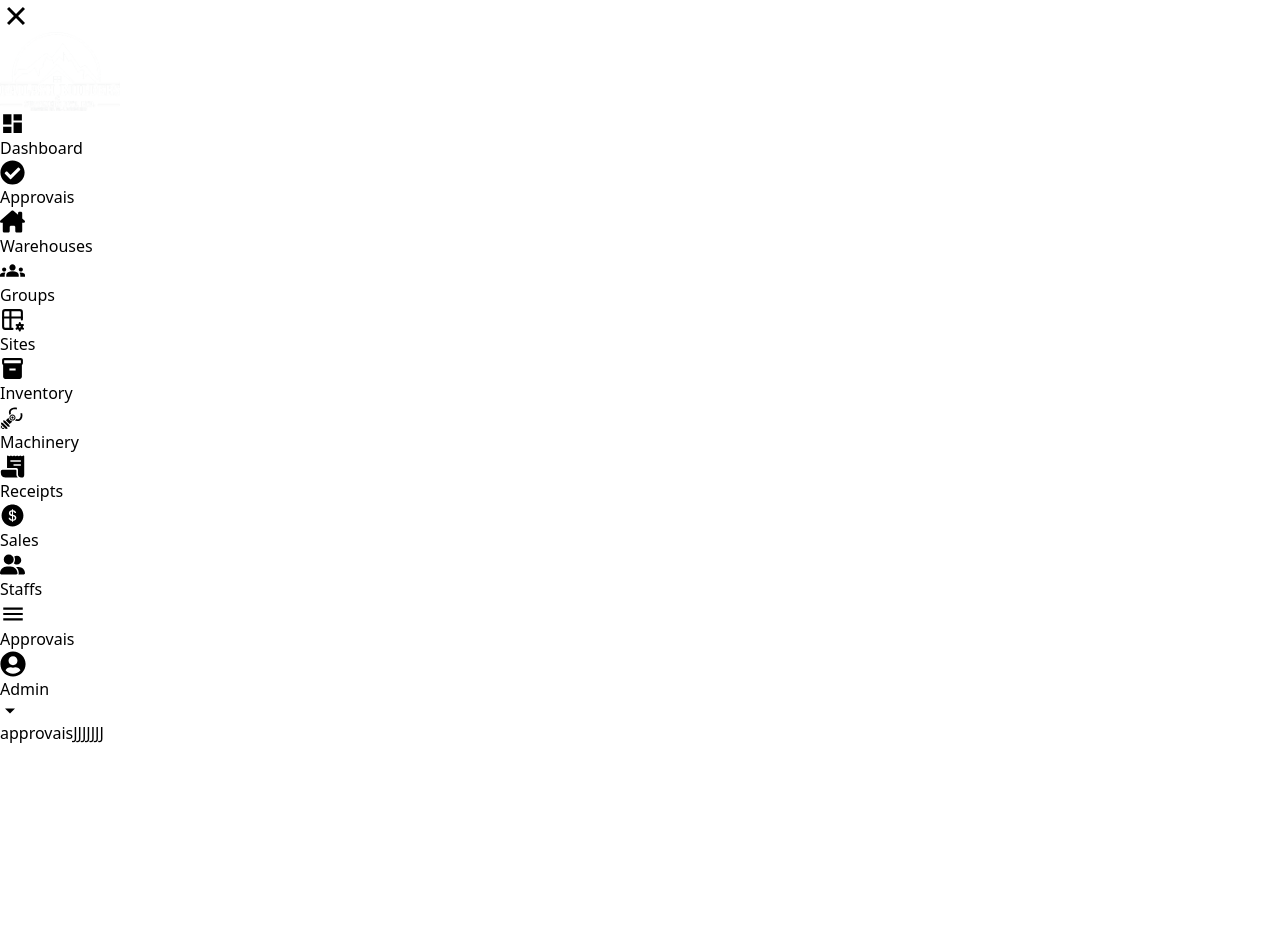
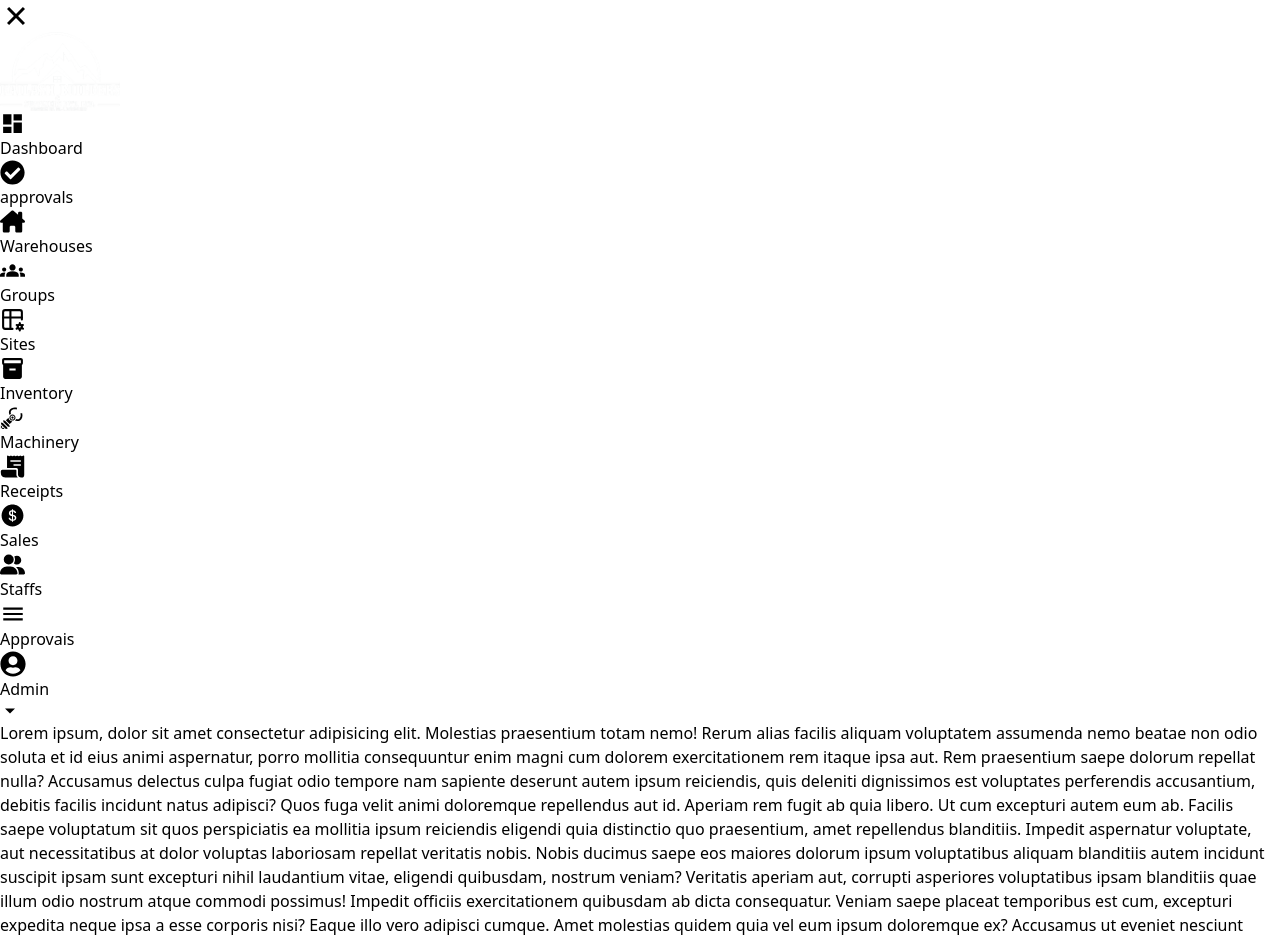
Before and after one commit to AlaaSassii/dashboardReact, a React (Vite) app: page /approvals in a window 1280 px wide. Shown: the top 941 px of the page. Before the commit the page ends 800 px from the top, so only its background shows below. Built offline with nearby package versions, Linux system fonts and the light colour scheme; the HTML template or start-up script is replaced by a standard one.

Commit message:
add Navlink in sidebar and add profile layout

```diff
--- a/src/App.jsx
+++ b/src/App.jsx
@@ -2,38 +2,33 @@ import React, { useState } from "react";
 import("tailwindcss").Config;
 import { Route, Router, Routes } from "react-router-dom";
 
-
 import Dashboard from "./pages/dashboard";
-import Approvais from "./pages/approvais";
+import Approvals from "./pages/approvais";
 
 import Sidebar from "./components/general/Sidebar";
 import Header from "./components/general/Header";
 import { MenuContext } from "./components/general/openMenu";
-import {HeaderTitle} from "./components/general/headerTitle";
-
-
+import { HeaderTitle } from "./components/general/headerTitle";
+import Input from "./components/general/Input";
 
 const App = () => {
-  const [headerTitle,setHeaderTitle] = useState("Dashboard");
-  const [openMenu,setOpenMenu] = useState(false);
+  const [headerTitle, setHeaderTitle] = useState("ala");
+  const [openMenu, setOpenMenu] = useState(false);
 
-  const menuValue = {openMenu,setOpenMenu};
-  const titleHead = {headerTitle,setHeaderTitle};
+  const menuValue = { openMenu, setOpenMenu };
+  const titleHead = { headerTitle, setHeaderTitle };
 
   return (
-
-
     <>
+      <MenuContext.Provider value={menuValue}>
         <HeaderTitle.Provider value={titleHead}>
-      <MenuContext.Provider value={menuValue}>
-
           <Sidebar />
           <Header title={headerTitle} />
           <Routes>
             <Route path='/' element={<Sidebar />} />
             <Route path='/dashboard' element={<Dashboard />} />
-          <Route path='/approvals' element={<Approvais />} />
-          <Route path='/warehouses' element={<h1>/warehouses</h1>} />
+            <Route path='/approvals' element={<Approvals />} />
+            <Route path='/warehouses' element={<Input />} />
             <Route path='/groups' element={<h1>/groups</h1>} />
             <Route path='/sites' element={<h1>/sites</h1>} />
             <Route path='/inventory' element={<h1>/inventory</h1>} />
@@ -42,9 +37,8 @@ const App = () => {
             <Route path='/sales' element={<h1>/sales</h1>} />
             <Route path='/staffs' element={<h1>/staffs</h1>} />
           </Routes>
-
+        </HeaderTitle.Provider>
       </MenuContext.Provider>
-      </HeaderTitle.Provider>
     </>
   );
 };
--- /dev/null
+++ b/src/components/general/Input.jsx
@@ -0,0 +1,15 @@
+import React from "react";
+
+const Input = ({ placeholder, value, onChange }) => {
+  return (
+    <input
+      type='text'
+      placeholder={placeholder}
+      value={value}
+      onChange={onChange}
+      className='min-w-[300px] h-[40px] rounded shadow-md  '
+    />
+  );
+};
+
+export default Input;
--- /dev/null
+++ b/src/components/general/ProfileLayout.jsx
@@ -0,0 +1,16 @@
+import React from "react";
+
+const ProfileLayout = ({ children }) => {
+  return (
+    <div
+      className='
+  pl-[218px]
+  pt-[100px]
+'
+    >
+      {children}
+    </div>
+  );
+};
+
+export default ProfileLayout;
--- a/src/components/general/Sidebar.jsx
+++ b/src/components/general/Sidebar.jsx
@@ -16,35 +16,50 @@ import SidebarLink from "./SidebarLink";
 import MenuContext from "./openMenu";
 
 const Sidebar = () => {
-
-  const {openMenu} = useContext(MenuContext);
-  const {setOpenMenu} = useContext(MenuContext);
+  const { openMenu } = useContext(MenuContext);
+  const { setOpenMenu } = useContext(MenuContext);
 
   return (
-    <div className={`transition-transform duration-500 ease-in-out ${openMenu ? "hidden md:block":""}`}>
+    <div
+      className={`fixed  transition-transform duration-500 ease-in-out ${
+        openMenu ? "hidden md:block" : ""
+      } fixed`}
+    >
+      <div className='bg-black fixed p-50 text-white h-full w-[208px] flex flex-col items-center justify-center z-10  '>
+        <div
+          className='absolute  text-white top-2 right-2 cursor-pointer hover:scale-105 transition  md:hidden'
+          onClick={() => {
+            setOpenMenu(!openMenu);
+          }}
+        >
+          <IoCloseSharp size={32} />
+        </div>
+        <img
+          src={image}
+          width={120}
+          height={150}
+          alt='logo'
+          className='pt-5 pb-5'
+        />
 
-        <div className='bg-black fixed p-50 text-white h-full w-[208px] flex flex-col items-center justify-center z-10  '>
+        <div className='flex flex-col  h-full overflow-y-hidden'>
+          <SidebarLink title='Dashboard' to='dashboard' icon={MdDashboard} />
+          <SidebarLink title='approvals' to='approvals' icon={FaCheckCircle} />
 
-          <div className="absolute  text-white top-2 right-2 cursor-pointer hover:scale-105 transition  md:hidden" onClick={() => {setOpenMenu(!openMenu)}}>
-            <IoCloseSharp  size={32}/>
-          </div>
-          <img src={image} width={120} height={150}  alt='logo' className='pt-5 pb-5' />
-
-          <div className='flex flex-col  h-full overflow-y-hidden'>
-            <SidebarLink title='Dashboard' to="dashboard" icon={MdDashboard} />
-            <SidebarLink title='Approvais' to="approvais" icon={FaCheckCircle} />
-
-            <SidebarLink title='Warehouses' to="warehouses" icon={FaHouseChimney} />
-            <SidebarLink title='Groups'    to="groups" icon={MdGroups} />
-            <SidebarLink title='Sites' to="sites" icon={TbTableOptions} />
-            <SidebarLink title='Inventory' to="inventory" icon={MdInventory} />
-            <SidebarLink title='Machinery' to="machinery" icon={GiRobotGrab} />
-            <SidebarLink title='Receipts' to="receipts" icon={IoReceipt} />
-            <SidebarLink title='Sales' to="sales" icon={AiFillDollarCircle} />
-            <SidebarLink title='Staffs' to="staffs" icon={FaUserGroup} />
-          </div>
+          <SidebarLink
+            title='Warehouses'
+            to='warehouses'
+            icon={FaHouseChimney}
+          />
+          <SidebarLink title='Groups' to='groups' icon={MdGroups} />
+          <SidebarLink title='Sites' to='sites' icon={TbTableOptions} />
+          <SidebarLink title='Inventory' to='inventory' icon={MdInventory} />
+          <SidebarLink title='Machinery' to='machinery' icon={GiRobotGrab} />
+          <SidebarLink title='Receipts' to='receipts' icon={IoReceipt} />
+          <SidebarLink title='Sales' to='sales' icon={AiFillDollarCircle} />
+          <SidebarLink title='Staffs' to='staffs' icon={FaUserGroup} />
         </div>
-
+      </div>
     </div>
   );
 };
--- a/src/components/general/SidebarLink.jsx
+++ b/src/components/general/SidebarLink.jsx
@@ -1,20 +1,23 @@
-import React from 'react';
-import { Link } from 'react-router-dom';
+import React from "react";
+import { NavLink } from "react-router-dom";
 
-
-
-const SidebarLink = ({ icon: Icon, title,to }) => {
-
-
-
-
+const SidebarLink = ({ icon: Icon, title, to }) => {
   return (
-    <Link to={to} className='p-4 pl-8 flex flex-row ju items-center cursor-pointer hover:bg-neutral-800 transition'>
-      <div className='text-xl text-white mr-2'>
+    <NavLink
+      to={to}
+      className={({ isActive }) =>
+        ` ${
+          isActive
+            ? "text-yellow-300 p-4 pl-8 flex flex-row ju items-center cursor-pointer hover:bg-neutral-800 transition"
+            : "text-white p-4 pl-8 flex flex-row ju items-center cursor-pointer hover:bg-neutral-800 transition"
+        }`
+      }
+    >
+      <div className='text-xl mr-2'>
         <Icon size={25} />
       </div>
-      <div className='font-semibold text-white pl-5'>{title}</div>
-    </Link>
+      <div className='font-semibold  pl-5'>{title}</div>
+    </NavLink>
   );
 };
 
--- a/src/pages/approvais.jsx
+++ b/src/pages/approvais.jsx
@@ -1,28 +1,37 @@
-import React,{useContext} from 'react'
+import React, { useContext } from "react";
 import HeaderTitle from "../components/general/headerTitle";
+import ProfileLayout from "../components/general/ProfileLayout";
 
-const Approvais = () => {
-
-  const {setHeaderTitle} = useContext(HeaderTitle);
+const Approvals = () => {
+  const { setHeaderTitle } = useContext(HeaderTitle);
   setHeaderTitle("Approvais");
 
+  return (
+    <ProfileLayout>
+      Lorem ipsum, dolor sit amet consectetur adipisicing elit. Molestias
+      praesentium totam nemo! Rerum alias facilis aliquam voluptatem assumenda
+      nemo beatae non odio soluta et id eius animi aspernatur, porro mollitia
+      consequuntur enim magni cum dolorem exercitationem rem itaque ipsa aut.
+      Rem praesentium saepe dolorum repellat nulla? Accusamus delectus culpa
+      fugiat odio tempore nam sapiente deserunt autem ipsum reiciendis, quis
+      deleniti dignissimos est voluptates perferendis accusantium, debitis
+      facilis incidunt natus adipisci? Quos fuga velit animi doloremque
+      repellendus aut id. Aperiam rem fugit ab quia libero. Ut cum excepturi
+      autem eum ab. Facilis saepe voluptatum sit quos perspiciatis ea mollitia
+      ipsum reiciendis eligendi quia distinctio quo praesentium, amet
+      repellendus blanditiis. Impedit aspernatur voluptate, aut necessitatibus
+      at dolor voluptas laboriosam repellat veritatis nobis. Nobis ducimus saepe
+      eos maiores dolorum ipsum voluptatibus aliquam blanditiis autem incidunt
+      suscipit ipsam sunt excepturi nihil laudantium vitae, eligendi quibusdam,
+      nostrum veniam? Veritatis aperiam aut, corrupti asperiores voluptatibus
+      ipsam blanditiis quae illum odio nostrum atque commodi possimus! Impedit
+      officiis exercitationem quibusdam ab dicta consequatur. Veniam saepe
+      placeat temporibus est cum, excepturi expedita neque ipsa a esse corporis
+      nisi? Eaque illo vero adipisci cumque. Amet molestias quidem quia vel eum
+      ipsum doloremque ex? Accusamus ut eveniet nesciunt distinctio aspernatur
+      voluptas?
+    </ProfileLayout>
+  );
+};
 
-
-  return (
-    <div className='
-                relative
-                top-20
-                md:left-56
-                md:w-[1300px]
-                w-full
-                bg-red-500
-                z-5
-                p-3
-
-    '>
-        approvaisJJJJJJJ
-    </div>
-  )
-}
-
-export default Approvais
+export default Approvals;
```
Also changed, not shown: src/components/general/Header.jsx (+21 -17 lines). Lines whose indentation alone changed are shown as unchanged.
